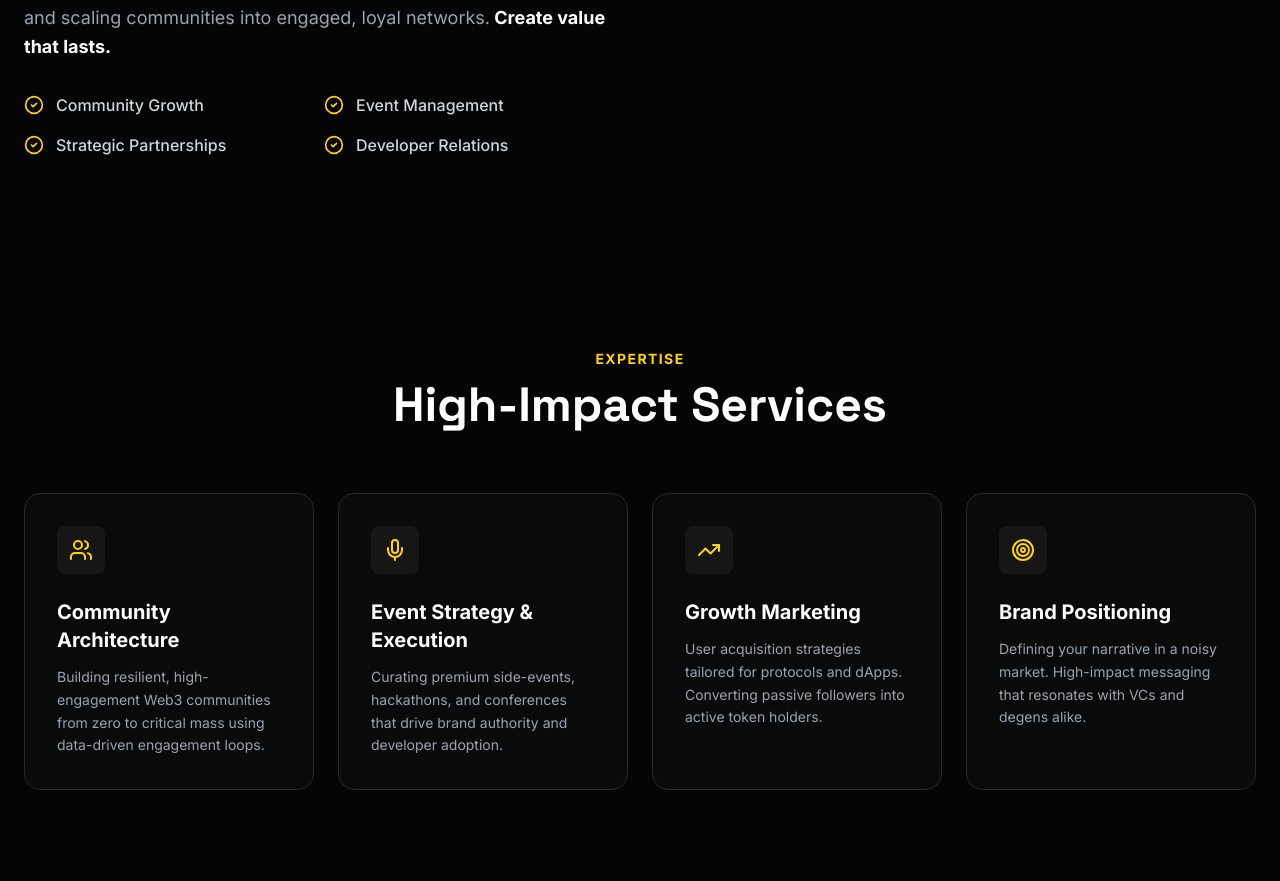
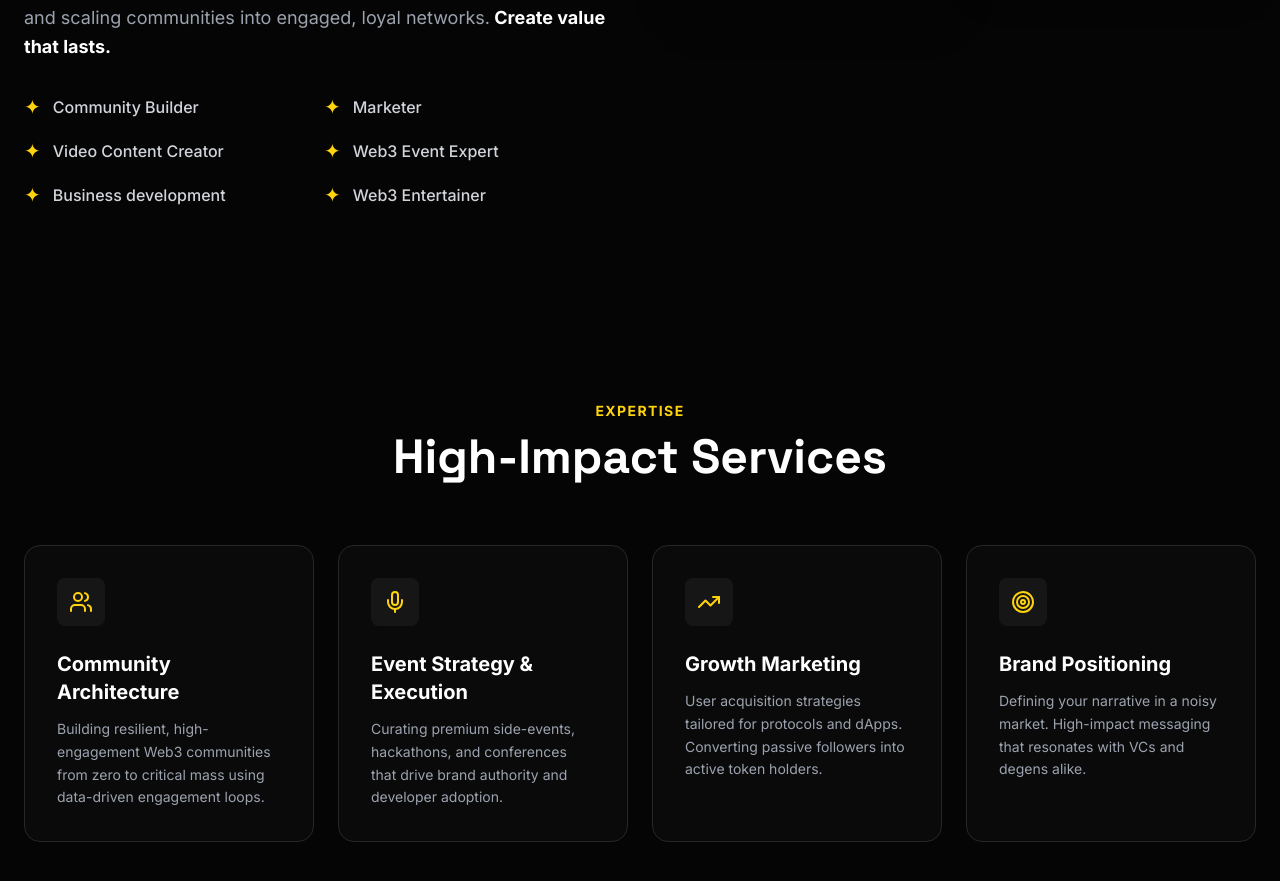
Before and after one commit to CDCODE02/XploitWebsite, a React (Vite) app: page / in a window 1280 px wide. Shown: the part 1435-2316 px from the top of the page. Built offline with nearby package versions, Linux system fonts and the light colour scheme.

Commit message:
feat: Refine About section skills
Update the list of skills and their presentation in the About section. Replaced `CheckCircle2` with a stylized bullet point and updated skill descriptions for better clarity and impact.

```diff
--- a/components/About.tsx
+++ b/components/About.tsx
@@ -1,5 +1,4 @@
 import React from 'react';
-import { CheckCircle2 } from 'lucide-react';
 import { motion } from 'framer-motion';
 
 const About: React.FC = () => {
@@ -32,9 +31,16 @@ const About: React.FC = () => {
             </p>
 
             <div className="grid grid-cols-1 sm:grid-cols-2 gap-4">
-              {['Community Growth', 'Event Management', 'Strategic Partnerships', 'Developer Relations'].map((item) => (
+              {[
+                'Community Builder',
+                'Marketer',
+                'Video Content Creator',
+                'Web3 Event Expert',
+                'Business development',
+                'Web3 Entertainer'
+              ].map((item) => (
                 <div key={item} className="flex items-center gap-3">
-                  <CheckCircle2 className="text-brand" size={20} />
+                  <span className="text-brand text-xl">✦</span>
                   <span className="text-gray-300 font-medium">{item}</span>
                 </div>
               ))}
```
